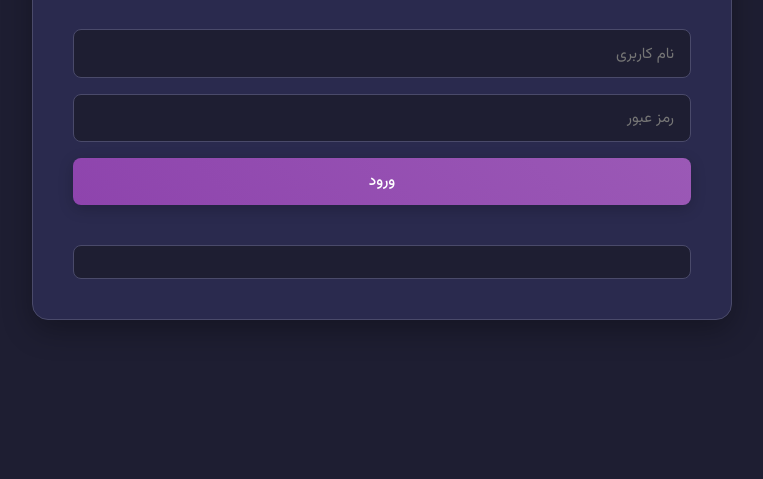
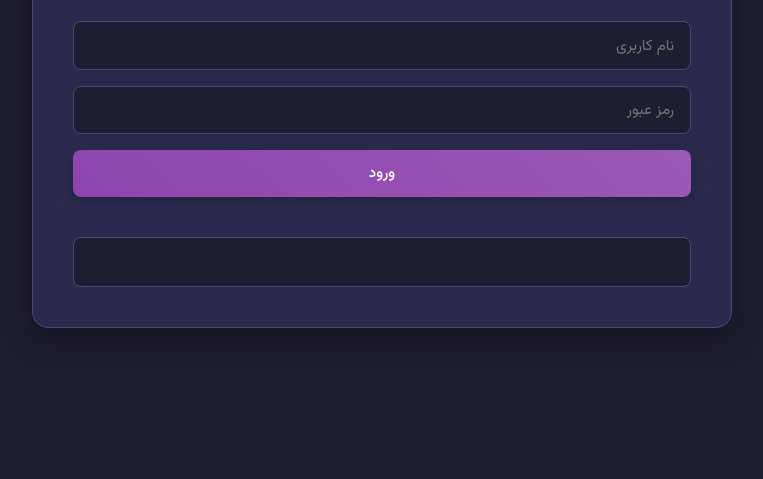
Before and after one commit to mghfard/seo-assistant-frontend, a website: page index.html in a window 1280 px wide. Shown: the part 321-800 px from the top of the page, without its empty margins (258-1021 px from the left). Drawn offline with Linux system fonts and the light colour scheme.

Commit message:
Finally shit

```diff
--- a/index.html
+++ b/index.html
@@ -12,7 +12,7 @@
         :root {
             --background-dark: #1e1e32; --surface-dark: #2a2a4e; --primary-purple: #8e44ad;
             --primary-purple-light: #9b59b6; --text-light: #f0f0f0; --text-secondary: #a0a0c0;
-            --border-color: #4a4a6a; --shadow-color: rgba(0, 0, 0, 0.3);
+            --border-color: #4a4a6a; --shadow-color: rgba(0, 0, 0, 0.4);
         }
         * { box-sizing: border-box; }
         html { height: 100%; }
@@ -31,7 +31,7 @@
         .upload-area p { margin: 0; }
         input[type="file"] { display: none; }
         .hidden { display: none; }
-        #status, #login-status { margin-top: 1.5rem; padding: 1rem; background-color: var(--background-dark); border-radius: 8px; text-align: right; line-height: 1.8; border: 1px solid var(--border-color); }
+        #status, #login-status { margin-top: 1.5rem; padding: 1rem; background-color: var(--background-dark); border-radius: 8px; text-align: right; line-height: 1.8; border: 1px solid var(--border-color); min-height: 50px;}
         #results-area { margin-top: 1.5rem; padding: 1.5rem; background-color: #20203a; border-radius: 8px; text-align: right; line-height: 1.7; border: 1px solid var(--border-color); }
         #results-area ul { padding-right: 20px; }
         #results-area strong { color: var(--primary-purple-light); }
@@ -89,7 +89,6 @@
 
     <script>
         // --- تعریف متغیرهای UI ---
-        //--کامنت---
         const loginContainer = document.getElementById('login-container');
         const appContainer = document.getElementById('app-container');
         const loginForm = document.getElementById('login-form');
@@ -124,7 +123,6 @@
             loginStatus.textContent = '';
             loginLoader.classList.remove('hidden');
             loginButton.disabled = true;
-
             try {
                 const response = await fetch(WORKER_URL, {
                     method: 'POST',
@@ -143,7 +141,7 @@
             }
         });
 
-        // --- بقیه کدهای اپلیکیشن اصلی ---
+        // --- کدهای اپلیکیشن اصلی ---
         fileInput.addEventListener('change', handleFileSelect);
         sheetSelector.addEventListener('change', handleSheetSelect);
         rowSelector.addEventListener('change', () => { getSuggestionsBtn.disabled = !rowSelector.value; });
@@ -238,7 +236,7 @@
         }
 
         async function generateFullArticle() {
-            statusDiv.textContent = 'درخواست نهایی برای تولید مقاله کامل ارسال شد. این فرآیند طولانی‌ترین مرحله است، لطفاً صبور باشید...';
+            statusDiv.textContent = 'درخواست نهایی برای تولید مقاله کامل ارسال شد...';
             loader.style.display = 'block';
             generateArticleBtn.disabled = true;
             try {
```
